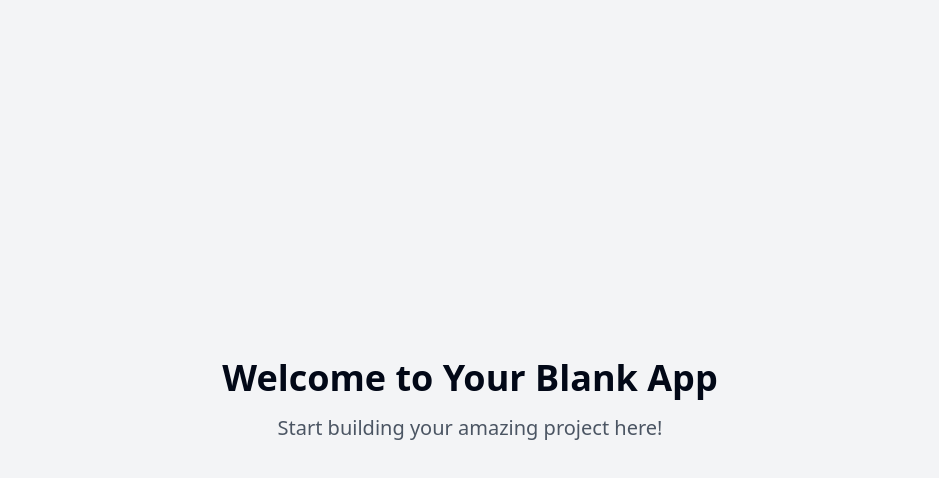
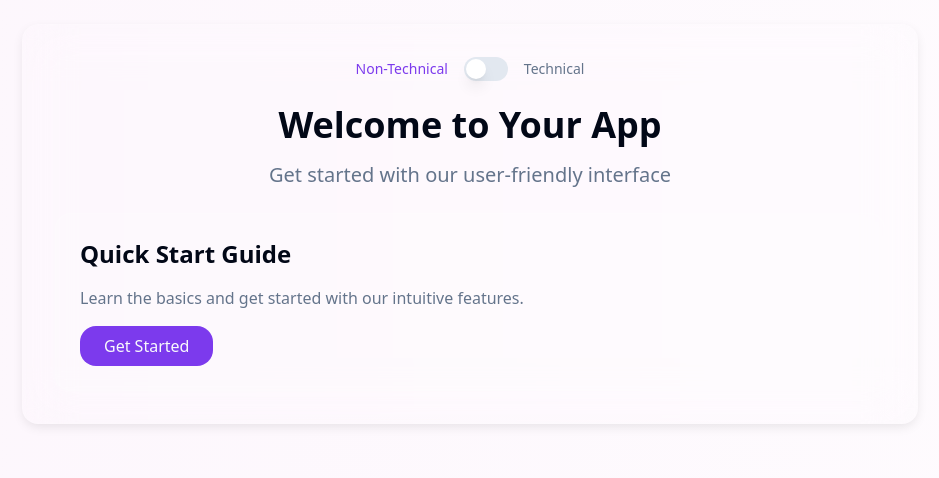
Before and after one commit to arhambhansali/INSTINCTS-1, a React (Vite) app: page / in a window 1280 px wide. Shown: the top 478 px of the page, without its empty margins (170-1109 px from the left). Built offline with nearby package versions, Linux system fonts and the light colour scheme.

Commit message:
Refactor website theming
Update website styling to match a provided example, including color scheme, frosted glass effect, and toggle element.  Maintain existing website functionality.

```diff
--- a/src/index.css
+++ b/src/index.css
@@ -1,3 +1,4 @@
+
 @tailwind base;
 @tailwind components;
 @tailwind utilities;
@@ -6,87 +7,42 @@
   :root {
     --background: 0 0% 100%;
     --foreground: 222.2 84% 4.9%;
-
     --card: 0 0% 100%;
     --card-foreground: 222.2 84% 4.9%;
-
     --popover: 0 0% 100%;
     --popover-foreground: 222.2 84% 4.9%;
-
-    --primary: 222.2 47.4% 11.2%;
+    --primary: 262.1 83.3% 57.8%;
     --primary-foreground: 210 40% 98%;
-
     --secondary: 210 40% 96.1%;
     --secondary-foreground: 222.2 47.4% 11.2%;
-
     --muted: 210 40% 96.1%;
     --muted-foreground: 215.4 16.3% 46.9%;
-
     --accent: 210 40% 96.1%;
     --accent-foreground: 222.2 47.4% 11.2%;
-
     --destructive: 0 84.2% 60.2%;
     --destructive-foreground: 210 40% 98%;
-
     --border: 214.3 31.8% 91.4%;
     --input: 214.3 31.8% 91.4%;
-    --ring: 222.2 84% 4.9%;
+    --ring: 262.1 83.3% 57.8%;
+    --radius: 1rem;
+  }
+}
 
-    --radius: 0.5rem;
-
-    --sidebar-background: 0 0% 98%;
-
-    --sidebar-foreground: 240 5.3% 26.1%;
-
-    --sidebar-primary: 240 5.9% 10%;
-
-    --sidebar-primary-foreground: 0 0% 98%;
-
-    --sidebar-accent: 240 4.8% 95.9%;
-
-    --sidebar-accent-foreground: 240 5.9% 10%;
-
-    --sidebar-border: 220 13% 91%;
-
-    --sidebar-ring: 217.2 91.2% 59.8%;
+@layer components {
+  .glass {
+    @apply bg-white/10 backdrop-blur-lg border border-white/20 rounded-2xl;
   }
 
-  .dark {
-    --background: 222.2 84% 4.9%;
-    --foreground: 210 40% 98%;
+  .glass-card {
+    @apply backdrop-blur-xl bg-white/5 border border-white/10 shadow-[0_4px_12px_-2px_rgba(0,0,0,0.1)] rounded-2xl;
+  }
 
-    --card: 222.2 84% 4.9%;
-    --card-foreground: 210 40% 98%;
+  .toggle-switch {
+    @apply relative inline-flex h-6 w-11 items-center rounded-full bg-primary transition-colors focus-visible:outline-none focus-visible:ring-2 focus-visible:ring-ring focus-visible:ring-offset-2 focus-visible:ring-offset-background disabled:cursor-not-allowed disabled:opacity-50;
+  }
 
-    --popover: 222.2 84% 4.9%;
-    --popover-foreground: 210 40% 98%;
-
-    --primary: 210 40% 98%;
-    --primary-foreground: 222.2 47.4% 11.2%;
-
-    --secondary: 217.2 32.6% 17.5%;
-    --secondary-foreground: 210 40% 98%;
-
-    --muted: 217.2 32.6% 17.5%;
-    --muted-foreground: 215 20.2% 65.1%;
-
-    --accent: 217.2 32.6% 17.5%;
-    --accent-foreground: 210 40% 98%;
-
-    --destructive: 0 62.8% 30.6%;
-    --destructive-foreground: 210 40% 98%;
-
-    --border: 217.2 32.6% 17.5%;
-    --input: 217.2 32.6% 17.5%;
-    --ring: 212.7 26.8% 83.9%;
-    --sidebar-background: 240 5.9% 10%;
-    --sidebar-foreground: 240 4.8% 95.9%;
-    --sidebar-primary: 224.3 76.3% 48%;
-    --sidebar-primary-foreground: 0 0% 100%;
-    --sidebar-accent: 240 3.7% 15.9%;
-    --sidebar-accent-foreground: 240 4.8% 95.9%;
-    --sidebar-border: 240 3.7% 15.9%;
-    --sidebar-ring: 217.2 91.2% 59.8%;
+  .toggle-thumb {
+    @apply pointer-events-none block h-5 w-5 rounded-full bg-white shadow-lg ring-0 transition-transform data-[state=checked]:translate-x-5 data-[state=unchecked]:translate-x-0;
   }
 }
 
@@ -94,8 +50,25 @@
   * {
     @apply border-border;
   }
-
   body {
-    @apply bg-background text-foreground;
+    @apply bg-background text-foreground antialiased;
   }
 }
+
+.animated-gradient {
+  background: linear-gradient(90deg, rgba(147,39,143,0.1) 0%, rgba(234,172,232,0.1) 50%, rgba(246,219,245,0.1) 100%);
+  background-size: 200% 200%;
+  animation: gradient 15s ease infinite;
+}
+
+@keyframes gradient {
+  0% {
+    background-position: 0% 50%;
+  }
+  50% {
+    background-position: 100% 50%;
+  }
+  100% {
+    background-position: 0% 50%;
+  }
+}
--- a/src/pages/Index.tsx
+++ b/src/pages/Index.tsx
@@ -1,11 +1,55 @@
-// Update this page (the content is just a fallback if you fail to update the page)
+
+import { Switch } from "@/components/ui/switch";
+import { useState } from "react";
 
 const Index = () => {
+  const [isTechnical, setIsTechnical] = useState(false);
+
   return (
-    <div className="min-h-screen flex items-center justify-center bg-gray-100">
-      <div className="text-center">
-        <h1 className="text-4xl font-bold mb-4">Welcome to Your Blank App</h1>
-        <p className="text-xl text-gray-600">Start building your amazing project here!</p>
+    <div className="min-h-screen p-6 animated-gradient">
+      <div className="max-w-4xl mx-auto space-y-8">
+        <div className="glass-card p-8 space-y-6">
+          <div className="flex justify-center items-center space-x-4">
+            <span className={`text-sm font-medium ${!isTechnical ? 'text-primary' : 'text-muted-foreground'}`}>
+              Non-Technical
+            </span>
+            <Switch
+              checked={isTechnical}
+              onCheckedChange={setIsTechnical}
+              className="toggle-switch"
+            >
+              <span className="toggle-thumb" />
+            </Switch>
+            <span className={`text-sm font-medium ${isTechnical ? 'text-primary' : 'text-muted-foreground'}`}>
+              Technical
+            </span>
+          </div>
+
+          <div className="space-y-6">
+            <div className="text-center">
+              <h1 className="text-4xl font-bold mb-4">Welcome to Your App</h1>
+              <p className="text-xl text-muted-foreground">
+                {isTechnical
+                  ? "Access advanced features and technical documentation"
+                  : "Get started with our user-friendly interface"}
+              </p>
+            </div>
+
+            <div className="glass p-6 space-y-4">
+              <h2 className="text-2xl font-semibold">
+                {isTechnical ? "Technical Documentation" : "Quick Start Guide"}
+              </h2>
+              <p className="text-muted-foreground">
+                {isTechnical
+                  ? "Explore our API documentation, system architecture, and developer tools."
+                  : "Learn the basics and get started with our intuitive features."}
+              </p>
+              <button className="px-6 py-2 bg-primary text-primary-foreground rounded-lg hover:opacity-90 transition-opacity">
+                {isTechnical ? "View Documentation" : "Get Started"}
+              </button>
+            </div>
+          </div>
+        </div>
       </div>
     </div>
   );
--- a/tailwind.config.ts
+++ b/tailwind.config.ts
@@ -1,3 +1,4 @@
+
 import type { Config } from "tailwindcss";
 
 export default {
@@ -12,85 +13,67 @@ export default {
   theme: {
     container: {
       center: true,
-			padding: '2rem',
+      padding: "2rem",
       screens: {
-				'2xl': '1400px'
-			}
+        "2xl": "1400px",
+      },
     },
     extend: {
       colors: {
-				border: 'hsl(var(--border))',
-				input: 'hsl(var(--input))',
-				ring: 'hsl(var(--ring))',
-				background: 'hsl(var(--background))',
-				foreground: 'hsl(var(--foreground))',
+        border: "hsl(var(--border))",
+        input: "hsl(var(--input))",
+        ring: "hsl(var(--ring))",
+        background: "hsl(var(--background))",
+        foreground: "hsl(var(--foreground))",
         primary: {
-					DEFAULT: 'hsl(var(--primary))',
-					foreground: 'hsl(var(--primary-foreground))'
+          DEFAULT: "hsl(var(--primary))",
+          foreground: "hsl(var(--primary-foreground))",
         },
         secondary: {
-					DEFAULT: 'hsl(var(--secondary))',
-					foreground: 'hsl(var(--secondary-foreground))'
+          DEFAULT: "hsl(var(--secondary))",
+          foreground: "hsl(var(--secondary-foreground))",
         },
         destructive: {
-					DEFAULT: 'hsl(var(--destructive))',
-					foreground: 'hsl(var(--destructive-foreground))'
+          DEFAULT: "hsl(var(--destructive))",
+          foreground: "hsl(var(--destructive-foreground))",
         },
         muted: {
-					DEFAULT: 'hsl(var(--muted))',
-					foreground: 'hsl(var(--muted-foreground))'
+          DEFAULT: "hsl(var(--muted))",
+          foreground: "hsl(var(--muted-foreground))",
         },
         accent: {
-					DEFAULT: 'hsl(var(--accent))',
-					foreground: 'hsl(var(--accent-foreground))'
+          DEFAULT: "hsl(var(--accent))",
+          foreground: "hsl(var(--accent-foreground))",
         },
         popover: {
-					DEFAULT: 'hsl(var(--popover))',
-					foreground: 'hsl(var(--popover-foreground))'
+          DEFAULT: "hsl(var(--popover))",
+          foreground: "hsl(var(--popover-foreground))",
         },
         card: {
-					DEFAULT: 'hsl(var(--card))',
-					foreground: 'hsl(var(--card-foreground))'
+          DEFAULT: "hsl(var(--card))",
+          foreground: "hsl(var(--card-foreground))",
         },
-				sidebar: {
-					DEFAULT: 'hsl(var(--sidebar-background))',
-					foreground: 'hsl(var(--sidebar-foreground))',
-					primary: 'hsl(var(--sidebar-primary))',
-					'primary-foreground': 'hsl(var(--sidebar-primary-foreground))',
-					accent: 'hsl(var(--sidebar-accent))',
-					'accent-foreground': 'hsl(var(--sidebar-accent-foreground))',
-					border: 'hsl(var(--sidebar-border))',
-					ring: 'hsl(var(--sidebar-ring))'
-				}
       },
       borderRadius: {
-				lg: 'var(--radius)',
-				md: 'calc(var(--radius) - 2px)',
-				sm: 'calc(var(--radius) - 4px)'
+        lg: "var(--radius)",
+        md: "calc(var(--radius) - 2px)",
+        sm: "calc(var(--radius) - 4px)",
       },
       keyframes: {
-				'accordion-down': {
-					from: {
-						height: '0'
+        "accordion-down": {
+          from: { height: "0" },
+          to: { height: "var(--radix-accordion-content-height)" },
         },
-					to: {
-						height: 'var(--radix-accordion-content-height)'
-					}
+        "accordion-up": {
+          from: { height: "var(--radix-accordion-content-height)" },
+          to: { height: "0" },
         },
-				'accordion-up': {
-					from: {
-						height: 'var(--radix-accordion-content-height)'
-					},
-					to: {
-						height: '0'
-					}
-				}
       },
       animation: {
-				'accordion-down': 'accordion-down 0.2s ease-out',
-				'accordion-up': 'accordion-up 0.2s ease-out'
-			}
-		}
+        "accordion-down": "accordion-down 0.2s ease-out",
+        "accordion-up": "accordion-up 0.2s ease-out",
+      },
+    },
   },
   plugins: [require("tailwindcss-animate")],
 } satisfies Config;
```
Lines whose indentation alone changed are shown as unchanged.
